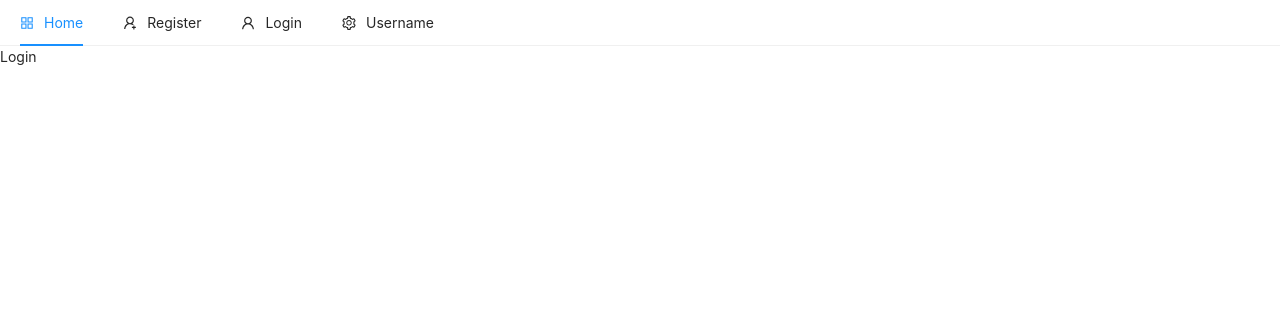
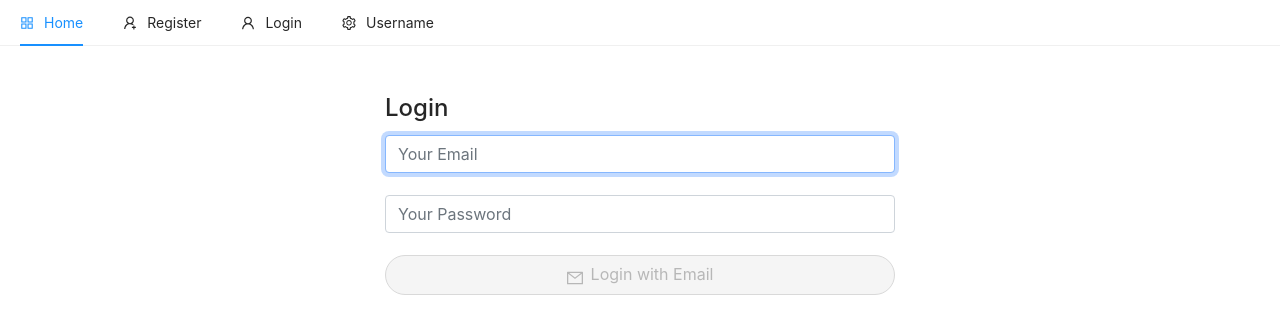
Before and after one commit to anuragyadav20062002/MERN-Ecommerce-Website, a React (Create React App) app in the folder client/: page /login in a window 1280 px wide. Shown: the top 334 px of the page. Built offline with nearby package versions, Linux system fonts and the light colour scheme; no server answers.

Commit message:
Update Login.jsx

```diff
--- a/client/src/pages/auth/Login.jsx
+++ b/client/src/pages/auth/Login.jsx
@@ -1,7 +1,95 @@
+/* eslint-disable no-unused-vars */
 import React from "react"
+import { useState } from "react"
+import { auth } from "../../Firebase"
+import { toast } from "react-toastify"
+import { Button } from "antd"
+import { MailOutlined } from "@ant-design/icons"
+import { useDispatch } from "react-redux"
 
-const Login = () => {
-  return <div>Login</div>
+const Login = ({ history }) => {
+  const [email, setEmail] = useState("")
+  const [password, setPassword] = useState("")
+  const [loading, setLoading] = useState("")
+  let dispatch = useDispatch(false)
+
+  const handleSubmit = async (e) => {
+    e.preventDefault()
+    setLoading(true)
+    // console.table(email, password)
+    try {
+      const result = await auth.signInWithEmailAndPassword(email, password)
+      // console.log(result)
+
+      const { user } = result
+      const idTokenResult = await user.getIdTokenResult()
+
+      dispatch({
+        type: "LOGGED_IN_USER",
+        payload: {
+          email: user.email,
+          token: idTokenResult.token,
+        },
+      })
+
+      history.push("/")
+    } catch (error) {
+      console.log(error)
+      toast.error(error.message)
+      setLoading(false)
+    }
+  }
+
+  const loginForm = () => {
+    return (
+      <form action="" onSubmit={handleSubmit}>
+        <input
+          type="email"
+          className="form-control"
+          value={email}
+          onChange={(e) => setEmail(e.target.value)}
+          placeholder="Your Email"
+          autoFocus
+        />
+        <br />
+        <input
+          type="password"
+          className="form-control"
+          value={password}
+          onChange={(e) => setPassword(e.target.value)}
+          placeholder="Your Password"
+        />
+        <br />
+
+        <Button
+          onClick={handleSubmit}
+          type="primary"
+          className="mb-3"
+          block
+          shape="round"
+          icon={<MailOutlined />}
+          size="large"
+          disabled={!email || password.length < 6}
+        >
+          Login with Email
+        </Button>
+      </form>
+    )
+  }
+
+  return (
+    <>
+      <div className="container p-5">
+        <div className="row">
+          <div className="col-md-6 offset-md-3">
+            <h4>Login</h4>
+
+            {loginForm()}
+          </div>
+        </div>
+      </div>
+    </>
+  )
 }
 
 export default Login
```
